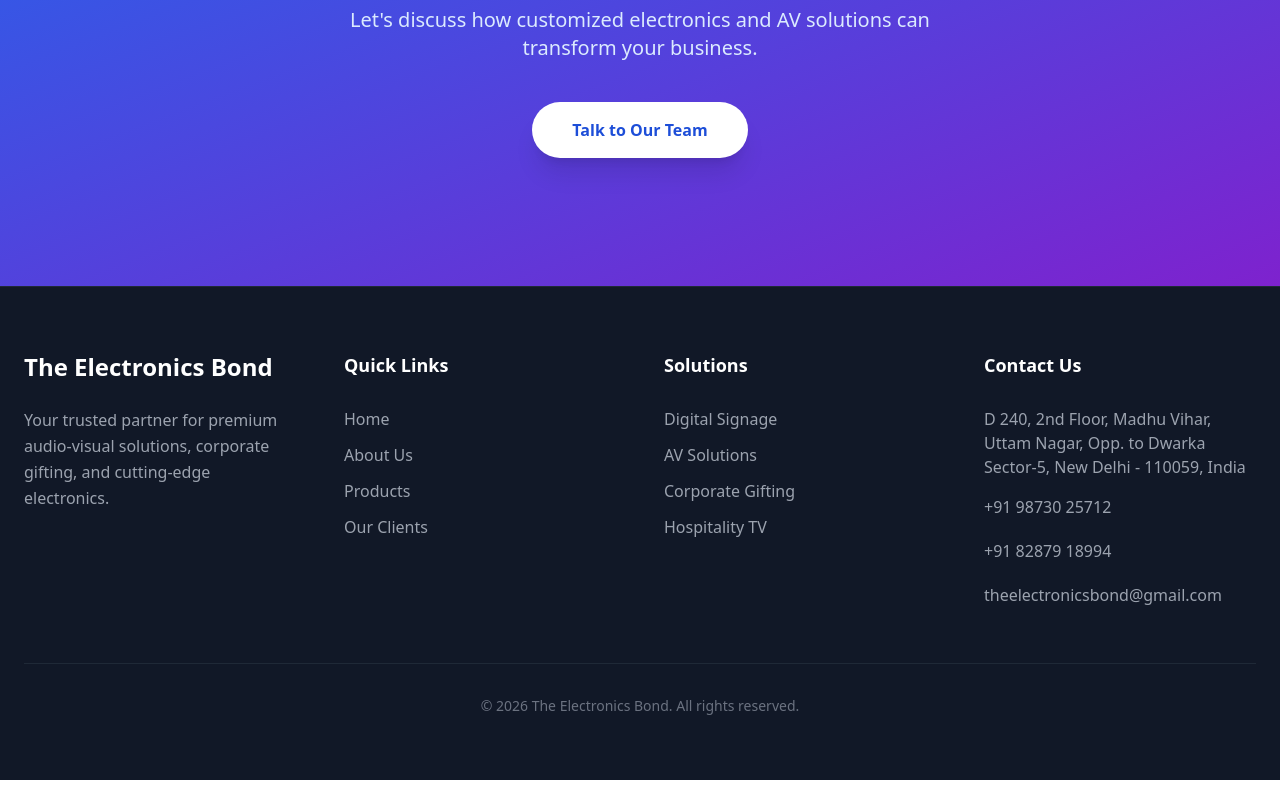
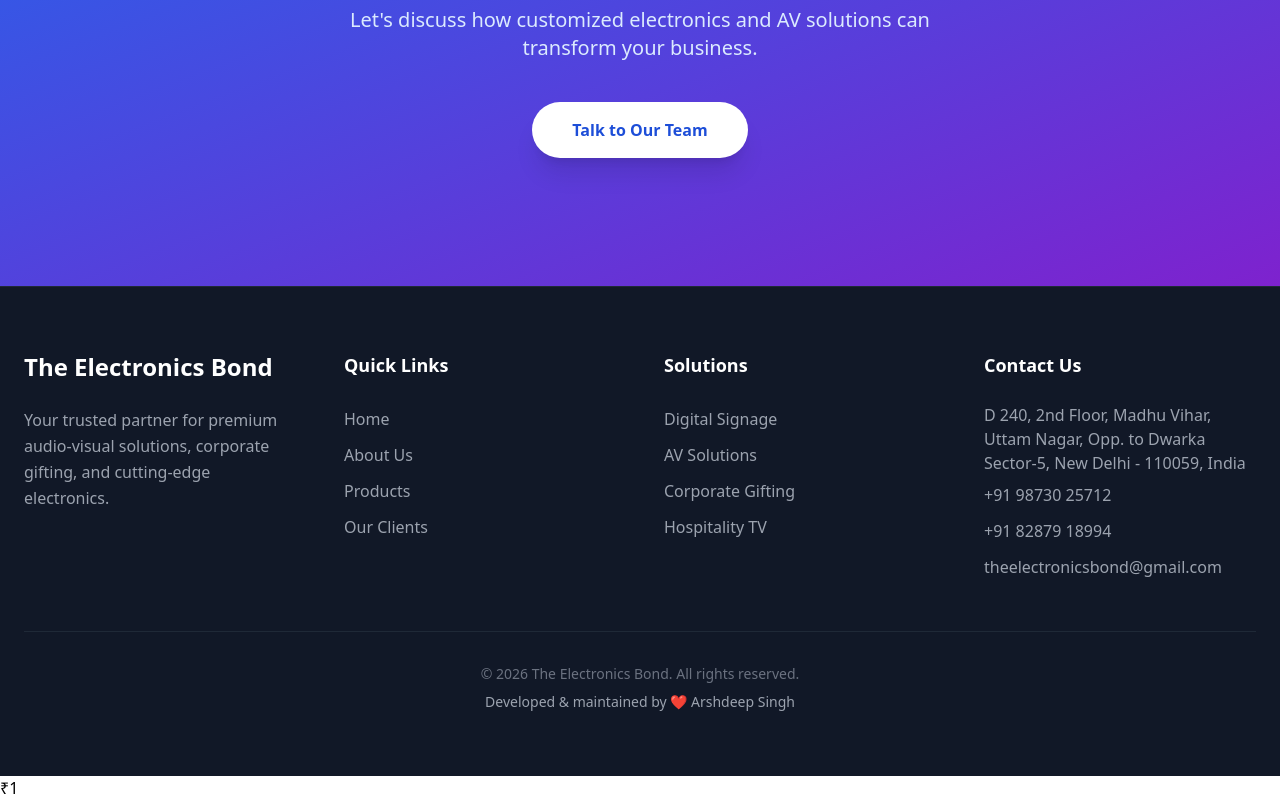
Before and after one commit to theelectronicsbond/TEB-NG, an Angular app: page / in a window 1280 px wide. Shown: the part 2364-3164 px from the top of the page. Built offline with nearby package versions, Linux system fonts and the light colour scheme.

Commit message:
feat: Display developer information in the footer, add developer details to app info, and refine footer contact list styling.

```diff
--- a/src/app/components/footer/footer.html
+++ b/src/app/components/footer/footer.html
@@ -47,6 +47,10 @@
 
         <div class="footer-bottom">
             <p>&copy; {{ currentYear }} The Electronics Bond. All rights reserved.</p>
+            <p class="mt-2 text-sm text-gray-400">
+                Developed & maintained by ❤️ <a [href]="appInfo.developer.url" target="_blank"
+                    class="hover:text-primary-400 transition-colors">{{ appInfo.developer.name }}</a>
+            </p>
         </div>
     </div>
-</footer>
+</footer>₹1
--- a/src/app/components/footer/footer.scss
+++ b/src/app/components/footer/footer.scss
@@ -31,7 +31,7 @@
     }
 
     .contact-list li {
-        @apply text-gray-400 py-1 flex items-start gap-1;
+        @apply text-gray-400 block;
     }
 
     .footer-bottom {
--- a/src/app/core/constants/app-info.ts
+++ b/src/app/core/constants/app-info.ts
@@ -24,5 +24,9 @@ export const APP_INFO = {
         linkedin: '#',
         twitter: '#',
         instagram: '#'
+    },
+    developer: {
+        name: 'Arshdeep Singh',
+        url: 'https://www.arshdeepsingh.info'
     }
 };
```
